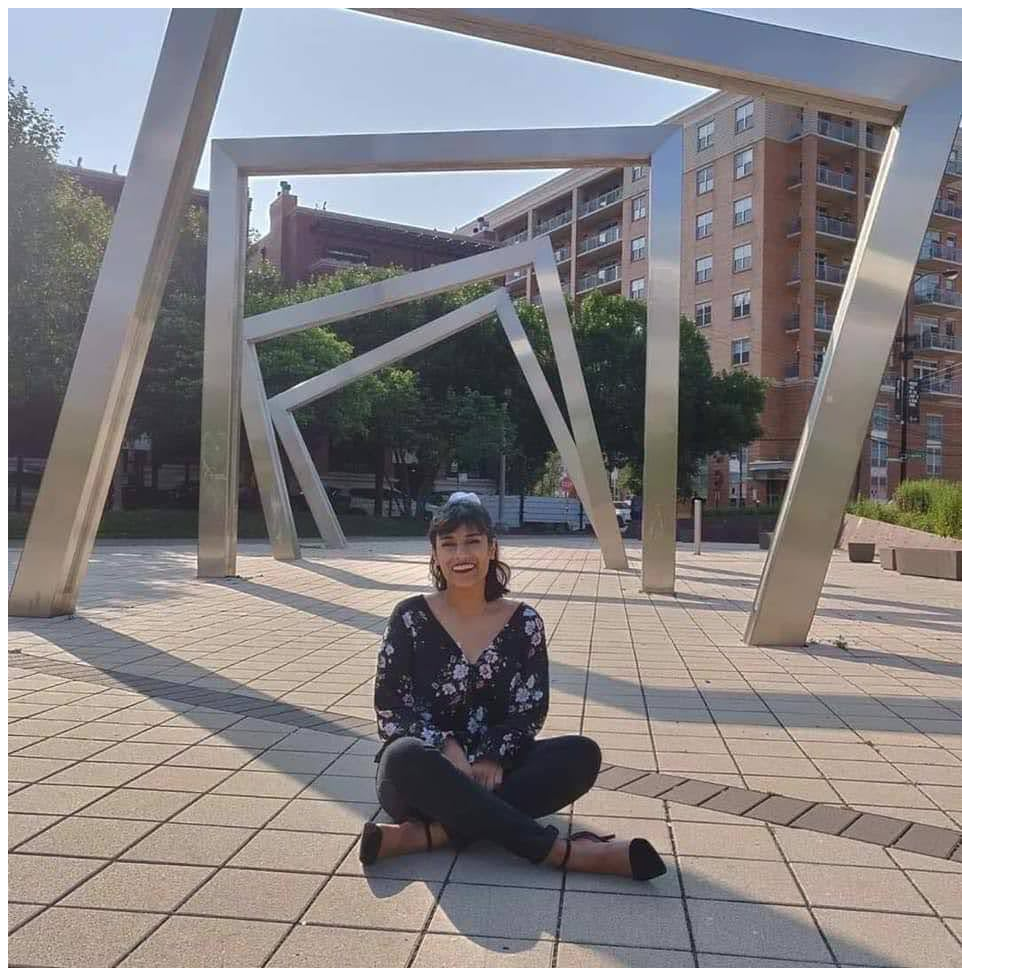
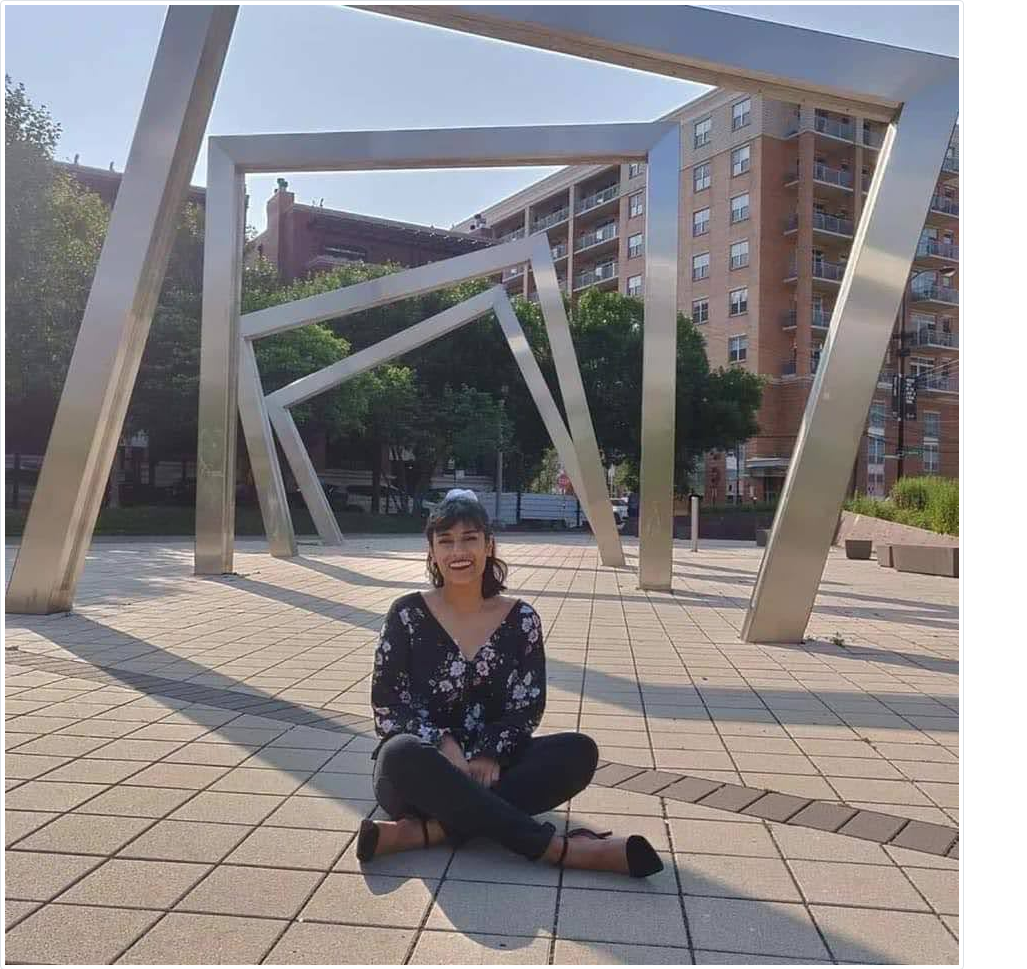
Before and after one commit to nihaahmad26/nihaahmad26.github.io, a plain HTML site: page index.html in a window 1280 px wide. Shown: the top 969 px of the page, without its empty margins (0-1027 px from the left). Drawn offline with nearby package versions, Linux system fonts and the light colour scheme.

Commit message:
profile picture

```diff
--- a/index.html
+++ b/index.html
@@ -5,9 +5,11 @@
     <meta http-equiv="X-UA-Compatible" content="IE=edge">
     <meta name="viewport" content="width=device-width, initial-scale=1.0">
     <title>Portfolio</title>
+    <link rel="stylesheet" href="mystyle.css">
+    <link href="https://cdn.jsdelivr.net/npm/bootstrap@5.1.3/dist/css/bootstrap.min.css" rel="stylesheet" integrity="sha384-1BmE4kWBq78iYhFldvKuhfTAU6auU8tT94WrHftjDbrCEXSU1oBoqyl2QvZ6jIW3" crossorigin="anonymous">
 </head>
 <body>
-    <img src="images/niha.jpg">
+    <img src="images/niha.jpg" class="img-thumbnail">
 
 
 </body>
```
Also changed, not shown: mystyle.css (added).
